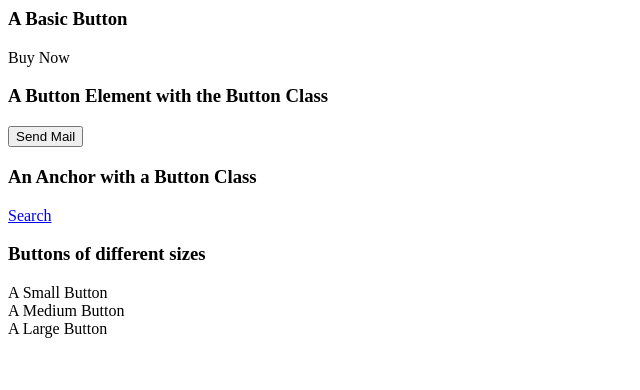
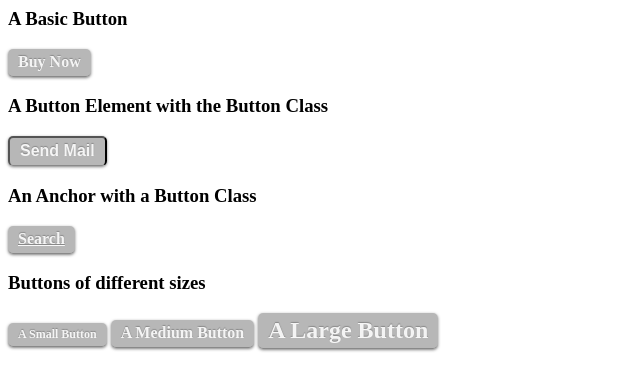
Before and after one commit to deduced/learning-web-components, a plain HTML site: page components/buttons/index.html in a window 1280 px wide. Shown: the whole page, without its empty margins (0-640 px from the left). Drawn offline with Linux system fonts and the light colour scheme.

Commit message:
Completed styling for button.css for Project 2 of Introduction to CSS

```diff
--- a/components/buttons/button.css
+++ b/components/buttons/button.css
@@ -0,0 +1,45 @@
+/* Write ruleset(s) that will style all elements with the button class to
+be visually and functionally identical. To succeed, you will
+need to apply properties to negate the default properties
+of an element */
+
+* {
+    box-sizing: border-box;
+}
+
+
+.button {
+    display: inline-block;
+    position:relative;
+    padding: 5px 10px 6px;
+    border-radius: 5px;
+    background-color: rgba(166,166,166,0.8);
+    line-height: 1;
+    font-size: 16px;
+    font-weight: bold;
+    color: rgba(255,255,255,0.9);
+    text-shadow: 0 -1px 1px rgba(0,0,0,0.25);
+    box-shadow: 0 1px 3px rgba(0,0,0,0.5);
+    border-bottom: 1px solid rgba(0,0,0,0.25);
+    cursor: pointer;
+}
+
+.button:hover {
+    background-color: rgba(135, 135, 135, 0.9);
+}
+
+.button:active {
+    top: 1px;
+}
+
+.button-sm {
+    font-size: 12px;
+}
+
+.button-md {
+    font-size: 16px;
+}
+
+.button-lg {
+    font-size: 24px;
+}
--- a/components/buttons/index.html
+++ b/components/buttons/index.html
@@ -1,3 +1,8 @@
+<html>
+<head>
+    <link rel="stylesheet" type="text/css" href="button.css" media="all">
+</head>
+<body>
     <h3>A Basic Button</h3>
     <div class="button">Buy Now</div>
 
@@ -11,3 +16,7 @@
     <div class="button button-sm">A Small Button</div>
     <div class="button button-md">A Medium Button</div>
     <div class="button button-lg">A Large Button</div>
+
+
+</body>
+</html>
```
Lines whose indentation alone changed are shown as unchanged.
